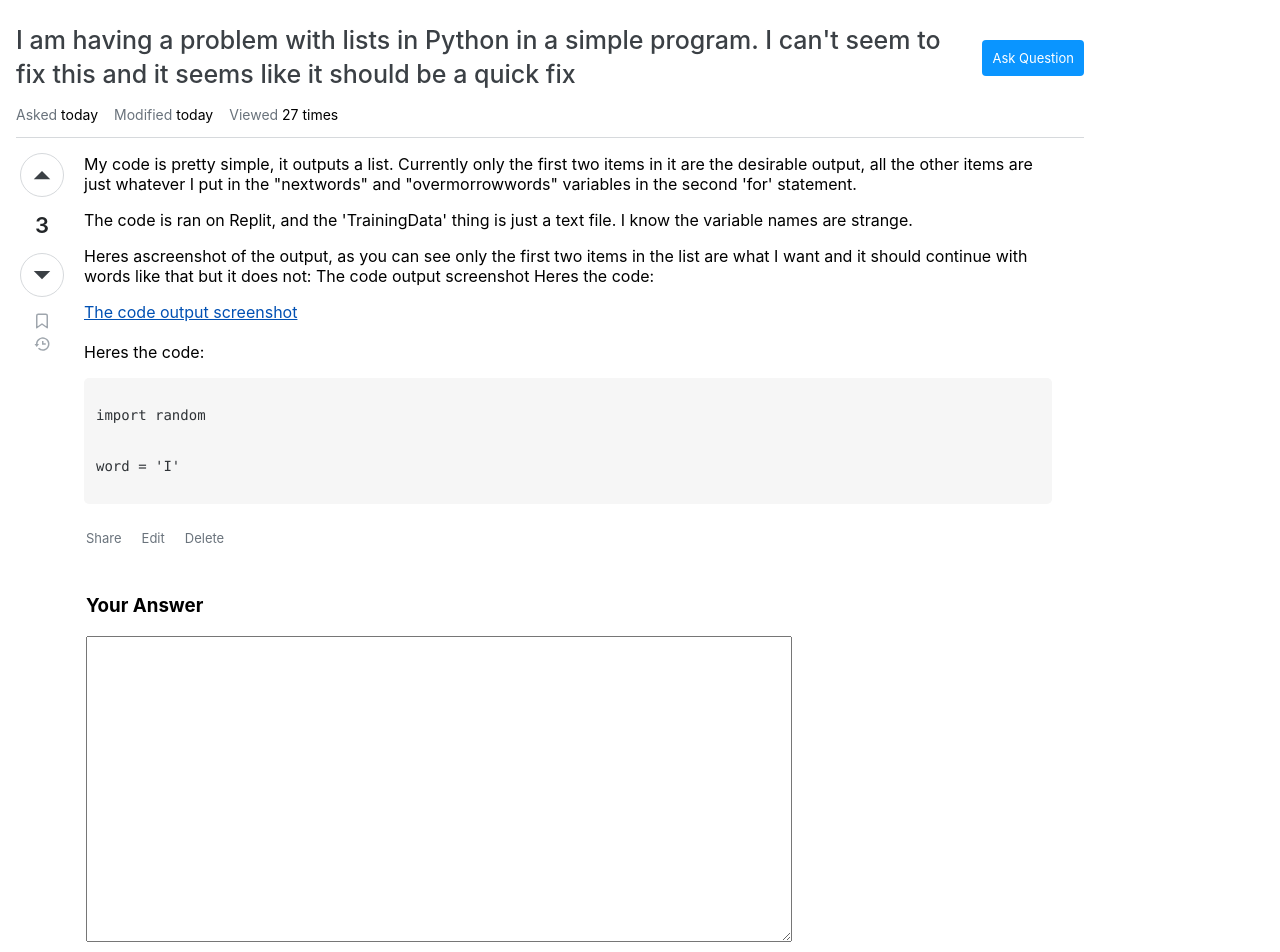
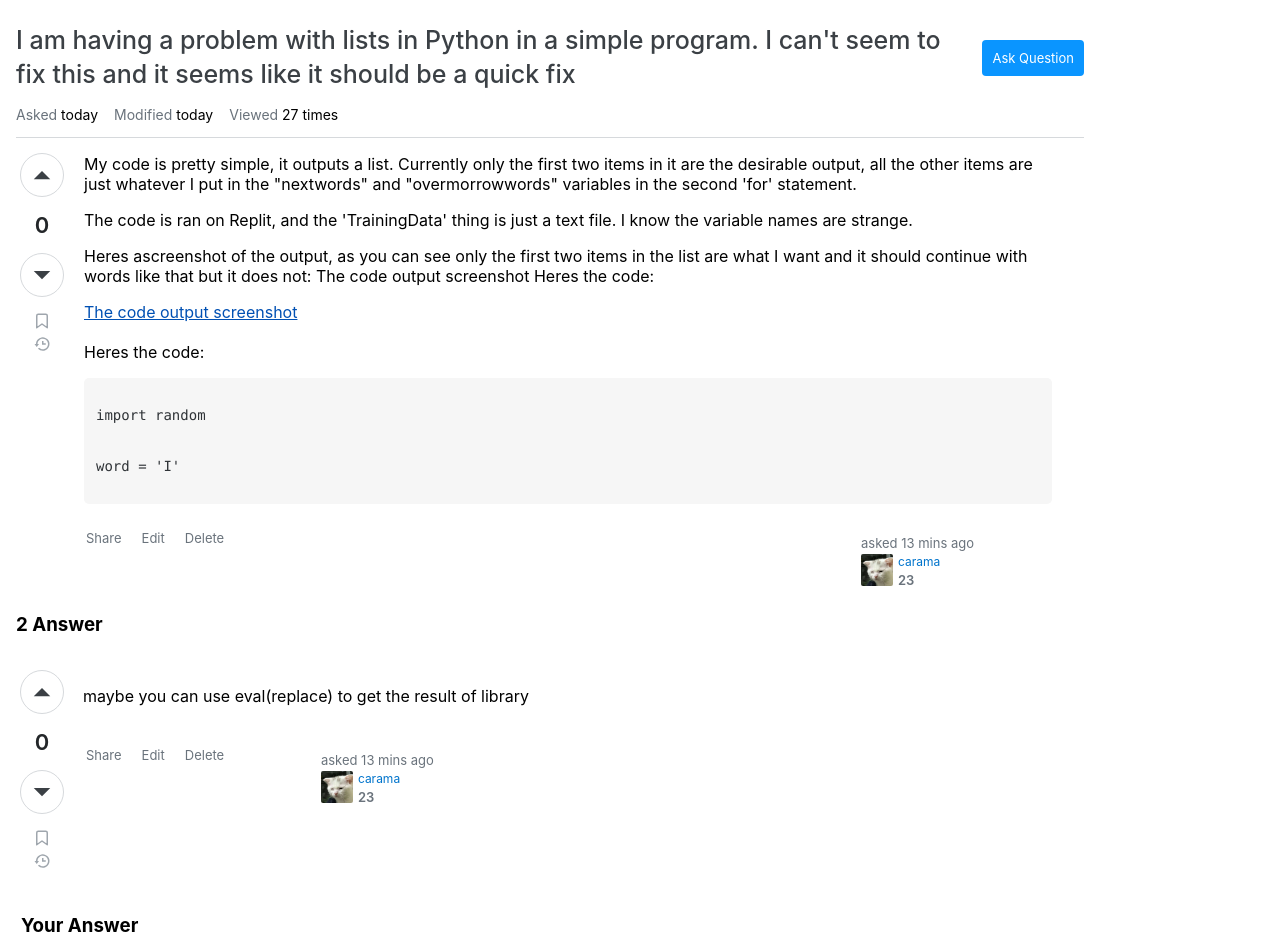
Before and after one commit to codestates-seb/seb44_pre_014, a React (Create React App) app in the folder client/: page /question in a window 1280 px wide. Shown: the top 952 px of the page. Built offline with nearby package versions, Linux system fonts and the light colour scheme.

Commit message:
feat: votecount기능 추가

```diff
--- a/client/src/components/QuestionDetail/DetailAnswer.tsx
+++ b/client/src/components/QuestionDetail/DetailAnswer.tsx
@@ -1,42 +1,37 @@
-import { Button } from 'components/Button/Button';
-import React, { useRef } from 'react';
+import React from 'react';
 import styled from 'styled-components';
-
-const AnswerContainer = styled.form`
-  width: 100%;
-  margin: 20px 70px;
-`;
-
-const AnswerComment = styled.div`
-  display: flex;
-  flex-direction: column;
-  align-items: flex-start;
-  textarea {
-    width: 700px;
-    height: 300px;
-    margin-bottom: 15px;
-  }
-`;
+import VoteContainer from './VoteContainer';
+import LabelContainer from './LabellContainer';
 
 const DetailAnswer: React.FC = () => {
-  const textInputRef = useRef<HTMLTextAreaElement>(null);
-
-  const todoSubmitHandler = (event: React.FormEvent) => {
-    event.preventDefault();
-    const enteredText = textInputRef.current?.value;
-    console.log(enteredText);
-  };
   return (
-    <AnswerContainer>
-      <AnswerComment>
-        <label htmlFor="answer-text">
-          <h3>Your Answer</h3>
-        </label>
-        <textarea id="answer-text" ref={textInputRef} />
-        <Button onClick={todoSubmitHandler}>Post Your Answer</Button>
-      </AnswerComment>
-    </AnswerContainer>
+    <>
+      <h3>2 Answer</h3>
+      <AnswerContainer>
+        <VoteContainer />
+        <AnswerMain>
+          <AnswerText>
+            <p>maybe you can use eval(replace) to get the result of library</p>
+          </AnswerText>
+          <LabelContainer />
+        </AnswerMain>
+      </AnswerContainer>
+    </>
   );
 };
 
 export default DetailAnswer;
+
+const AnswerContainer = styled.section`
+  display: flex;
+`;
+
+const AnswerText = styled.div`
+  font-size: 16px;
+  padding: 15px;
+`;
+
+const AnswerMain = styled.div`
+  display: flex;
+  flex-direction: column;
+`;
--- /dev/null
+++ b/client/src/components/QuestionDetail/DetailAnswerInput.tsx
@@ -0,0 +1,42 @@
+import { Button } from 'components/Button/Button';
+import React, { useRef } from 'react';
+import styled from 'styled-components';
+
+const AnswerContainer = styled.form`
+  width: 100%;
+  margin: 20px 5px;
+`;
+
+const AnswerComment = styled.div`
+  display: flex;
+  flex-direction: column;
+  align-items: flex-start;
+  textarea {
+    width: 700px;
+    height: 300px;
+    margin-bottom: 15px;
+  }
+`;
+
+const DetailAnswerInput: React.FC = () => {
+  const textInputRef = useRef<HTMLTextAreaElement>(null);
+
+  const todoSubmitHandler = (event: React.FormEvent) => {
+    event.preventDefault();
+    const enteredText = textInputRef.current?.value;
+    console.log(enteredText);
+  };
+  return (
+    <AnswerContainer>
+      <AnswerComment>
+        <label htmlFor="answer-text">
+          <h3>Your Answer</h3>
+        </label>
+        <textarea id="answer-text" ref={textInputRef} />
+        <Button onClick={todoSubmitHandler}>Post Your Answer</Button>
+      </AnswerComment>
+    </AnswerContainer>
+  );
+};
+
+export default DetailAnswerInput;
--- /dev/null
+++ b/client/src/components/QuestionDetail/LabellContainer.tsx
@@ -0,0 +1,33 @@
+import { DetailButton } from 'components/Button/Button';
+import React from 'react';
+import { useNavigate } from 'react-router-dom';
+import styled from 'styled-components';
+import UserInfo from './UserInfo';
+import cat from '../../assets/images/cat.jpg';
+
+const LabelContainer: React.FC = () => {
+  const navigate = useNavigate();
+  const onClickButton = () => navigate('/button');
+  return (
+    <Label>
+      <ButtonContainer>
+        <DetailButton onClick={onClickButton}>Share</DetailButton>
+        <DetailButton onClick={onClickButton}>Edit</DetailButton>
+        <DetailButton onClick={onClickButton}>Delete</DetailButton>
+      </ButtonContainer>
+      <UserInfo img={cat} site="userinfo" name="carama" />
+    </Label>
+  );
+};
+
+const ButtonContainer = styled.div`
+  display: flex;
+  margin-left: 8px;
+`;
+
+const Label = styled.div`
+  display: flex;
+  justify-content: space-between;
+`;
+
+export default LabelContainer;
--- /dev/null
+++ b/client/src/components/QuestionDetail/UserInfo.tsx
@@ -0,0 +1,69 @@
+import React from 'react';
+import styled from 'styled-components';
+
+type UserProps = {
+  name: string;
+  img: string;
+  site: string;
+};
+
+const UserInfo: React.FC<UserProps> = (props) => {
+  return (
+    <UserInfoContainer>
+      <div>asked 13 mins ago</div>
+      <UserDetail>
+        <img src={props.img} />
+        <UserFollow>
+          <a href={props.site}>{props.name}</a>
+          <span>23</span>
+        </UserFollow>
+      </UserDetail>
+    </UserInfoContainer>
+  );
+};
+
+const UserInfoContainer = styled.div`
+  display: flex;
+  flex-direction: column;
+  width: 200px;
+  margin-right: 30px;
+  font-size: 13px;
+  margin-top: 10px;
+  color: var(--black-500);
+  /* background-color: #d9e9f7; */
+  padding: 5px 6px 7px 7px;
+  border-radius: 3px;
+`;
+
+const UserDetail = styled.div`
+  display: flex;
+  padding-top: 3px;
+
+  p {
+    margin-left: 0;
+  }
+
+  img {
+    width: 32px;
+    height: 32px;
+    margin-right: 5px;
+    border-radius: 2px;
+  }
+
+  a {
+    font-size: 12px;
+    color: var(--blue-600);
+    text-decoration: none;
+    cursor: pointer;
+  }
+`;
+const UserFollow = styled.div`
+  display: flex;
+  flex-direction: column;
+
+  span {
+    margin-top: 3px;
+    font-weight: 600;
+  }
+`;
+export default UserInfo;
--- a/client/src/components/QuestionDetail/VoteContainer.tsx
+++ b/client/src/components/QuestionDetail/VoteContainer.tsx
@@ -3,13 +3,15 @@ import { GoTriangleUp, GoTriangleDown } from 'react-icons/go';
 import { FiBookmark } from 'react-icons/fi';
 import { BiHistory } from 'react-icons/bi';
 import styled from 'styled-components';
+import { useStoreCount } from 'store/count/store.count';
 
 const VoteContainer: React.FC = () => {
+  const { count, plusCount, minusCount } = useStoreCount((state) => state);
   return (
     <VoteCompo>
-      <GoTriangleUp className="vote" />
-      <p>3</p>
-      <GoTriangleDown className="vote" />
+      <GoTriangleUp className="vote" onClick={plusCount} />
+      <p>{count}</p>
+      <GoTriangleDown className="vote" onClick={minusCount} />
       <FiBookmark className="icons" />
       <BiHistory className="icons" />
     </VoteCompo>
--- a/client/src/pages/DetailQuestion.tsx
+++ b/client/src/pages/DetailQuestion.tsx
@@ -2,9 +2,9 @@ import styled from 'styled-components';
 import VoteContainer from 'components/QuestionDetail/VoteContainer';
 import DetailTitle from 'components/QuestionDetail/DetailTitle';
 import DetailMainText from 'components/QuestionDetail/DetailMainText';
-import { DetailButton } from 'components/Button/Button';
-import { useNavigate } from 'react-router-dom';
+import DetailAnswerInput from 'components/QuestionDetail/DetailAnswerInput';
 import DetailAnswer from 'components/QuestionDetail/DetailAnswer';
+import LabelContainer from 'components/QuestionDetail/LabellContainer';
 
 const StyledDetailPage = styled.div`
   max-width: 1100px;
@@ -16,27 +16,24 @@ const DetailMain = styled.div`
   display: flex;
 `;
 
-const ButtonContainer = styled.div`
+const MainContainer = styled.div`
   display: flex;
-  margin-left: 60px;
+  flex-direction: column;
 `;
 
 export default function DetailQuestion() {
-  const navigate = useNavigate();
-  const onClickButton = () => navigate('/button');
   return (
     <StyledDetailPage>
       <DetailTitle />
       <DetailMain>
         <VoteContainer />
-        <DetailMainText />
+        <MainContainer>
+          <DetailMainText />
+          <LabelContainer />
+        </MainContainer>
       </DetailMain>
-      <ButtonContainer>
-        <DetailButton onClick={onClickButton}>Share</DetailButton>
-        <DetailButton onClick={onClickButton}>Edit</DetailButton>
-        <DetailButton onClick={onClickButton}>Delete</DetailButton>
-      </ButtonContainer>
       <DetailAnswer />
+      <DetailAnswerInput />
     </StyledDetailPage>
   );
 }
--- a/client/src/store/count/store.count.ts
+++ b/client/src/store/count/store.count.ts
@@ -1,5 +1,5 @@
 import { isTestEnvironment } from 'utils/isTestEnvironment';
-import create from 'zustand';
+import { create } from 'zustand';
 import { devtools } from 'zustand/middleware';
 
 interface TStoreCount {
```
Also changed, not shown: client/src/assets/images/cat.jpg (added).
